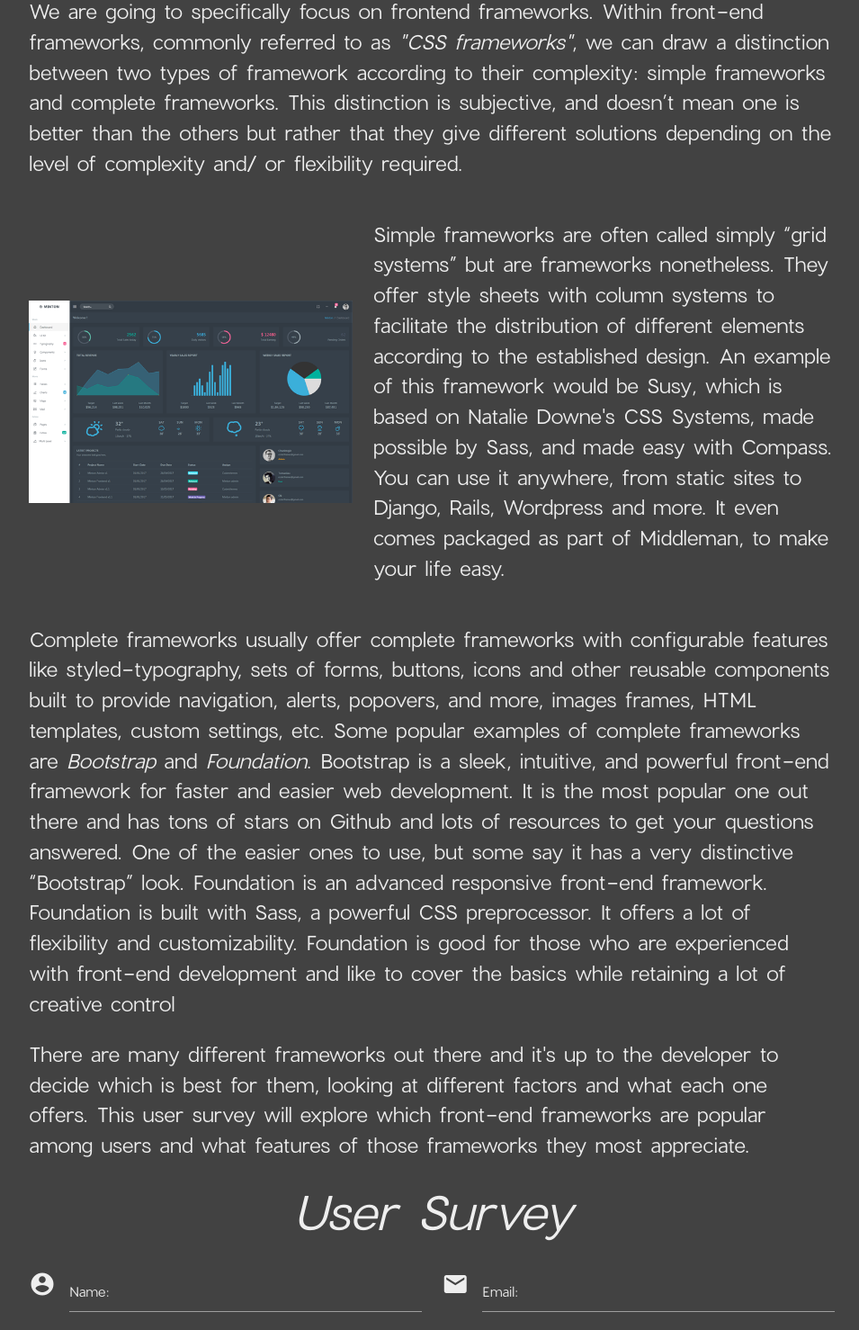
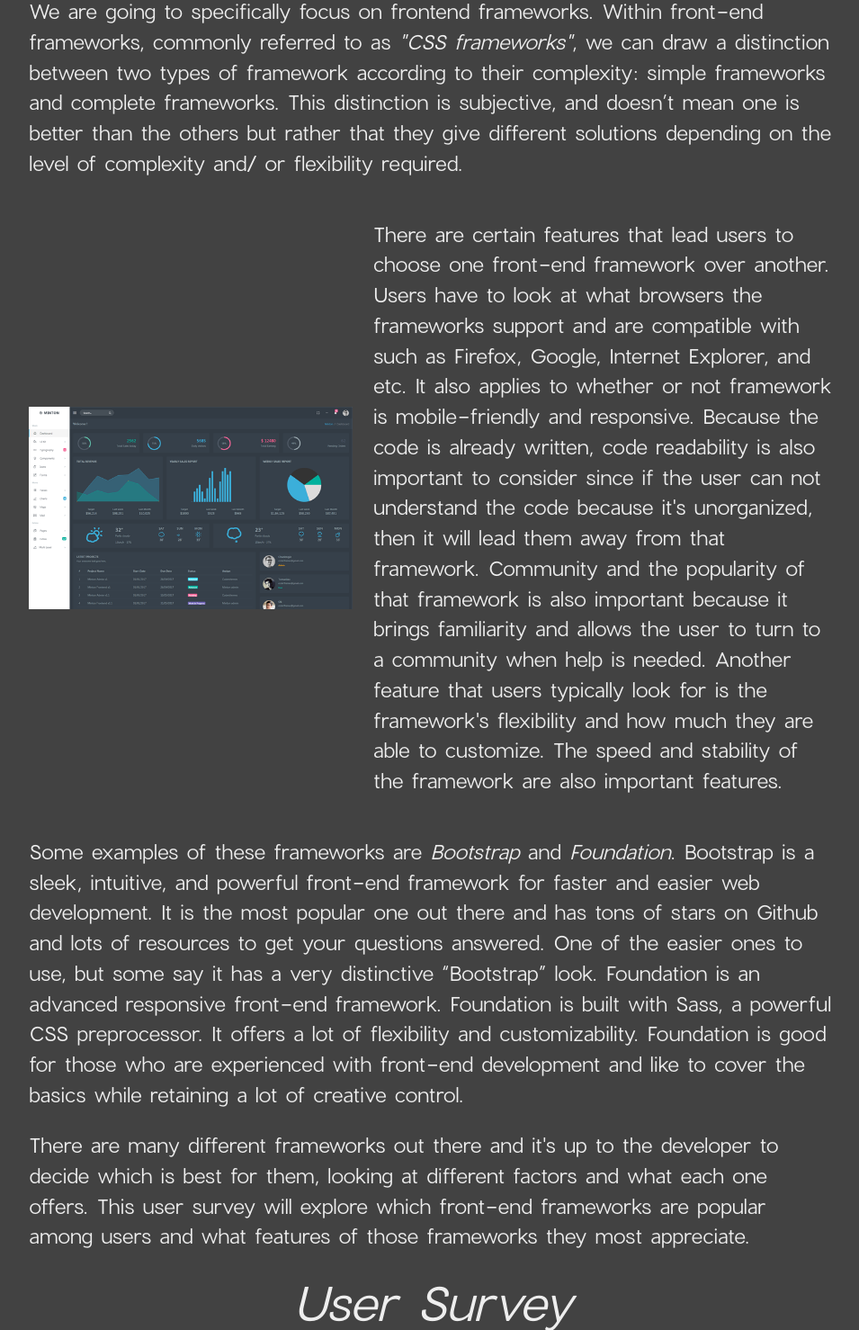
Before and after one commit to ahashim1/CSC174_Assignment8, a PHP site: page / in a window 1280 px wide. Shown: the part 996-2474 px from the top of the page at 90% size, without its empty margins (160-1115 px from the left). Run offline with PHP 8.4, Linux system fonts and the light colour scheme; some libraries are stand-ins or nearby versions.

Commit message:
small content fix

```diff
--- a/index.php
+++ b/index.php
@@ -50,8 +50,6 @@
 			<p class="big">There are basically 2 types to differentiate: backend and frontend (this distinction is drawn depending on whether the framework is for the presentation layer or the application/ logical layer. It’s important to understand that frameworks are a conceptual notion: a pre-prepared standard kit from which to work. The concept of a framework can be applied to different processes carried out on the web: the programmer’s layer which connects the database to the site content and uses PHP language, and the designer’s layer, where that content must be presented in HTML documents with defined CSS style sheets so it can ultimately be viewed in a browser.</p>
 
 
-
-
 			<p class="big">We are going to specifically focus on frontend frameworks. Within front-end frameworks, commonly referred to as <em>"CSS frameworks"</em>, we can draw a distinction between two types of framework according to their complexity: simple frameworks and complete frameworks. This distinction is subjective, and doesn’t mean one is better than the others but rather that they give different solutions depending on the level of complexity and/ or flexibility required.</p>
 
 			<div class="valign-wrapper row">
@@ -62,13 +60,13 @@
 
 			<div class="col s7">
 
-			<p class="big">Simple frameworks are often called simply “grid systems” but are frameworks nonetheless. They offer style sheets with column systems to facilitate the distribution of different elements according to the established design. An example of this framework would be <strong>Susy</strong>, which is based on Natalie Downe's CSS Systems, made possible by Sass, and made easy with Compass. You can use it anywhere, from static sites to Django, Rails, Wordpress and more. It even comes packaged as part of Middleman, to make your life easy.</p>
+			<p class="big">There are certain features that lead users to choose one front-end framework over another. Users have to look at what browsers the frameworks support and are compatible with such as Firefox, Google, Internet Explorer, and etc. It also applies to whether or not framework is mobile-friendly and responsive. Because the code is already written, code readability is also important to consider since if the user can not understand the code because it's unorganized, then it will lead them away from that framework. Community and the popularity of that framework is also important because it brings familiarity and allows the user to turn to a community when help is needed. Another feature that users typically look for is the framework's flexibility and how much they are able to customize. The speed and stability of the framework are also important features.</p>
 
 			</div>
 
 			</div>
 
-			<p class="big"> Complete frameworks usually offer complete frameworks with configurable features like styled-typography, sets of forms, buttons, icons and other reusable components built to provide navigation, alerts, popovers, and more, images frames, HTML templates, custom settings, etc. Some popular examples of complete frameworks are <em>Bootstrap</em> and <em>Foundation</em>. Bootstrap is a sleek, intuitive, and powerful front-end framework for faster and easier web development. It is the most popular one out there and has tons of stars on Github and lots of resources to get your questions answered. One of the easier ones to use, but some say it has a very distinctive “Bootstrap” look. Foundation is an advanced responsive front-end framework. Foundation is built with Sass, a powerful CSS preprocessor. It offers a lot of flexibility and customizability. Foundation is good for those who are experienced with front-end development and like to cover the basics while retaining a lot of creative control</p>
+			<p class="big"> Some examples of these frameworks are <em>Bootstrap</em> and <em>Foundation</em>. Bootstrap is a sleek, intuitive, and powerful front-end framework for faster and easier web development. It is the most popular one out there and has tons of stars on Github and lots of resources to get your questions answered. One of the easier ones to use, but some say it has a very distinctive “Bootstrap” look. Foundation is an advanced responsive front-end framework. Foundation is built with Sass, a powerful CSS preprocessor. It offers a lot of flexibility and customizability. Foundation is good for those who are experienced with front-end development and like to cover the basics while retaining a lot of creative control.</p>
 
 			<p class="big">There are many different frameworks out there and it's up to the developer to decide which is best for them, looking at different factors and what each one offers. This user survey will explore which front-end frameworks are popular among users and what features of those frameworks they most appreciate.</p>
 
@@ -248,7 +246,7 @@
 
 					<div class="input-field col s12">
 						<textarea name="suggestion" id="suggestion" class="materialize-textarea" data-length="300"></textarea>
-						<label class="big" for="suggestion">What kind of features would you like to see added?</label>
+						<label class="big" for="suggestion">Do you recommend any other features that you would like to see added?</label>
 					</div>
 
 
```
